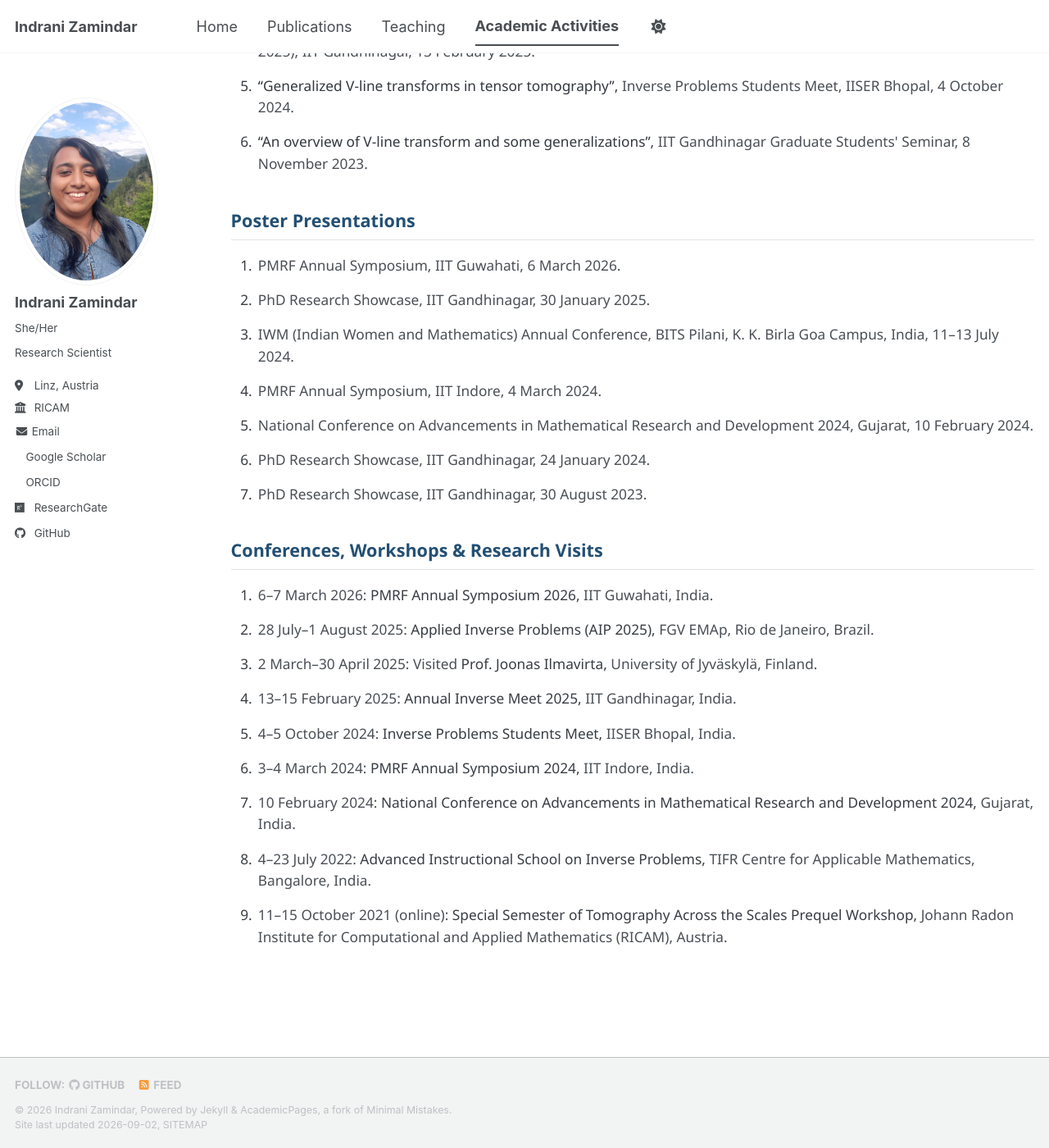
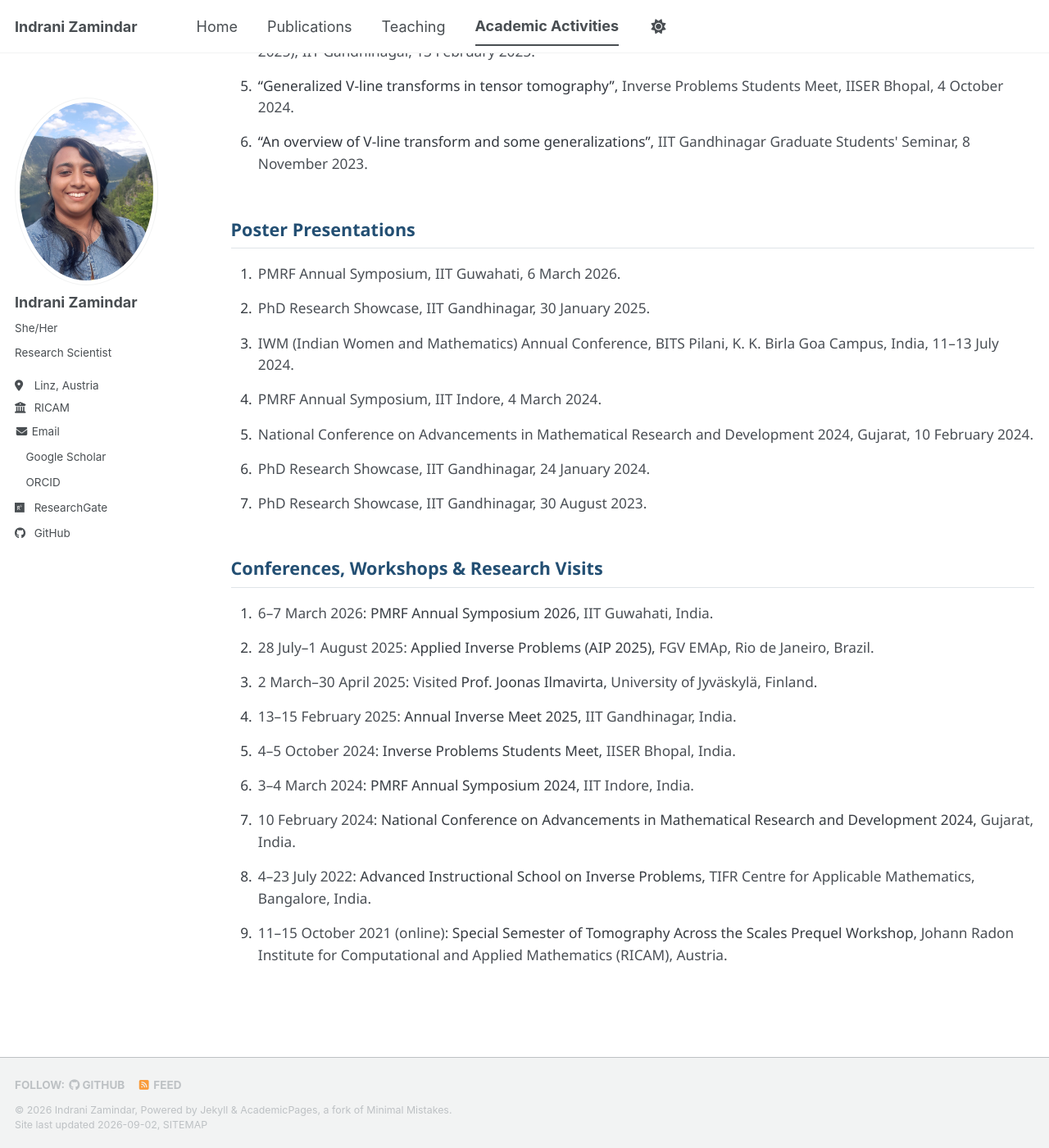
Before and after one commit to izamindar/izamindar.github.io, a Jekyll site: the page built from _pages/academic-activities.html, in a window 1280 px wide and 1400 px high, scrolled down 359 px. Shown: the whole window at 82% size. Built offline with Jekyll 4.4.1, drawn with Linux system fonts in a browser that asks for light colours; a style sheet for code colours, icons or effects is not loaded.

Commit message:
Adjust margin-top for academic section title

```diff
--- a/_pages/academic-activities.html
+++ b/_pages/academic-activities.html
@@ -25,7 +25,7 @@ author_profile: true
   font-size: 1.20rem;
   font-weight: 600;
   color: #234f73;
-  margin-top: 2.1rem;
+  margin-top: 2.7rem;
   margin-bottom: 1rem;
   padding-bottom: 0.35rem;
   border-bottom: 1px solid #dfe4e8;
```
